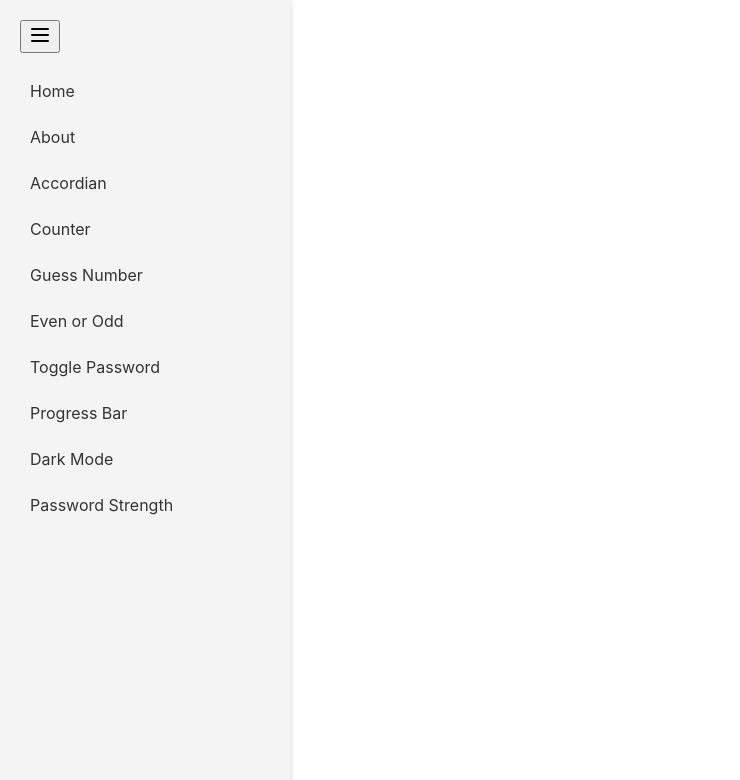
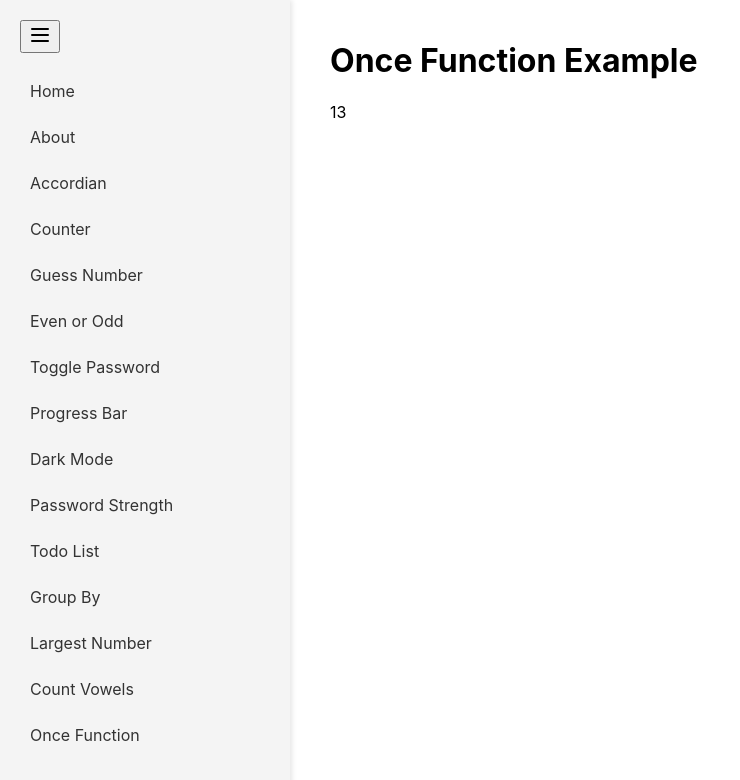
Before and after one commit to subhanbasha9494/ReactMachineCoding, a React (Create React App) app: page /once in a window 1280 px wide. Shown: the top 780 px of the page, without its empty margins (0-740 px from the left). Built offline with nearby package versions, Linux system fonts and the light colour scheme.

Commit message:
added multiple progrmas

```diff
--- a/src/App.js
+++ b/src/App.js
@@ -12,6 +12,11 @@ import Togglepassword from './components/Togglepassword';
 import ProgressBar from './components/Progressbar';
 import DarkMode from './components/DarkMode';
 import PasswordStrength from './components/PasswordStrength';
+import ChipsInput from './components/ChipInput';
+import GroupBy from './components/GroupBy';
+import LargestNumberFormed from './components/LargestNumberFormed';
+import CountVowels from './components/CountVowels';
+import Oncefn from './components/Oncefn';
 
 const App = () => {
   return (
@@ -29,6 +34,11 @@ const App = () => {
           <Route path="/progress-bar" element={<ProgressBar />} />
           <Route path="/dark-mode" element={<DarkMode />} />
           <Route path="/password-strength" element={<PasswordStrength />} />
+          <Route path="/todo-list" element={<ChipsInput />} />
+          <Route path="/groupby" element={<GroupBy />} />
+          <Route path="/largest-number" element={<LargestNumberFormed />} />
+          <Route path="/vowel" element={<CountVowels />} />
+          <Route path="/once" element={<Oncefn  />} />
         </Routes>
       </div>
     </div>
--- /dev/null
+++ b/src/components/ChipInput.js
@@ -0,0 +1,31 @@
+import { useState } from 'react'
+const ChipsInput = () => {
+    const [chips, setChips] = useState([]);
+    const [inputValue, setInputValue] = useState('');
+    const handleKeyDown = (event) => {
+        if (event.key === "Enter") {
+            setChips([...chips, inputValue]);
+            setInputValue('');
+        }
+    };
+    return (
+        <div>
+            <input type="text" placeholder="Add a chip" value={inputValue} onKeyDown={handleKeyDown} onChange={(e) => setInputValue(e.target.value)} />
+            <div>
+                {chips.map((chip, index) => {
+                    return (
+                        <div key={index} style={{ display: 'inline-block', margin: '5px', padding: '5px', border: '1px solid #ccc', borderRadius: '5px' }}>
+                            <span>{chip}</span>
+                            <button onClick={() => {
+                                setChips(chips.filter((c) => c !== chip))
+                            }}>X</button>
+                        </div>
+                    )
+                })}
+            </div>
+
+        </div>
+    )
+}
+
+export default ChipsInput;
--- /dev/null
+++ b/src/components/CountVowels.js
@@ -0,0 +1,31 @@
+import { useEffect } from "react";
+
+const CountVowels = () => {
+    const str = "Aeojjj";
+    // useEffect(() => {
+    //     console.log(CountVowels(str));
+    // }, []);
+
+    const count = (str) => {
+        // const vowels = str.toLowerCase();
+        // const matches = vowels.match(/[aeiou]/g);
+        // return matches ? matches.length : 0;
+
+        let count = 0;
+        for (let char of str.toLowerCase()) {
+            if ('aeiou'.includes(char)) {
+                count++;
+            }
+        }
+        return count;
+    }
+    // Define a regular expression to match vowels
+    return (
+        <div>
+            <h1>Count Vowels</h1>
+            {count(str)}
+        </div>
+    )
+}
+
+export default CountVowels;
--- /dev/null
+++ b/src/components/GroupBy.js
@@ -0,0 +1,32 @@
+import { useEffect } from "react";
+
+const GroupBy = () => {
+    const data = [
+        { name: 'John', age: 25 },
+        { name: 'Jane', age: 30 },
+        { name: 'Bob', age: 28 },
+        { name: 'Alice', age: 30 },
+    ];
+    useEffect(() => {
+      console.log(groupBy(data, 'age'));
+    },[])
+
+    const groupBy = (data, key) => {
+        return data.reduce((acc, curr) => {
+            const groupKey = curr[key];
+            if (!acc[groupKey]) {
+                acc[groupKey] = [];
+            }
+            acc[groupKey].push(curr);
+            return acc;
+        }, {});
+    }
+
+    return (
+        <div>
+            <h1>GroupBy</h1>
+        </div>
+    )
+}
+
+export default GroupBy;
--- /dev/null
+++ b/src/components/LargestNumberFormed.js
@@ -0,0 +1,26 @@
+import { useEffect } from "react";
+
+const arr = [3, 30, 34, 5, 9];
+
+const LargestNumberFormed = () => {
+
+    useEffect(() => {
+        console.log(largestNumber(arr));
+    }, []);
+
+    const largestNumber = (arr) => {
+        // Convert the array of numbers to strings
+        const arrStr = arr.map(num => num.toString());
+
+        // Sort the array based on custom comparator
+        arrStr.sort((a, b) => (b + a).localeCompare(a + b));
+
+        // Join the sorted array to form the largest number
+        const largestNumber = arrStr.join('');
+
+        // Handle the case where the largest number is '0'
+        return largestNumber[0] === '0' ? '0' : largestNumber;
+    }
+}
+
+export default LargestNumberFormed;
--- /dev/null
+++ b/src/components/Oncefn.js
@@ -0,0 +1,28 @@
+const Oncefn = () => {
+    const add = (a,b) => {
+    return a + b;
+}
+
+const once = (fn) => {
+    let called = false;
+    let result;
+
+    return function(...args) {
+        if (!called) {
+            called = true;
+            result = fn.apply(this, args);
+        }
+        return result;
+    };
+}
+
+const onceAdd = once(add);
+return (
+        <div>
+            <h1>Once Function Example</h1>
+            <p>{onceAdd(5,8)}</p>
+        </div>
+    );
+};
+
+export default Oncefn;
--- a/src/components/Sidebar.js
+++ b/src/components/Sidebar.js
@@ -25,6 +25,11 @@ const Sidebar = () => {
                             <li><Link to="/progress-bar" className="nav-item">Progress Bar</Link></li>
                             <li><Link to="/dark-mode" className="nav-item">Dark Mode</Link></li>
                             <li><Link to="/password-strength" className="nav-item">Password Strength</Link></li>
+                            <li><Link to="/todo-list" className="nav-item">Todo List</Link></li>
+                            <li><Link to="/groupby" className="nav-item">Group By</Link></li>
+                            <li><Link to="/largest-number" className="nav-item">Largest Number</Link></li>
+                            <li><Link to="/vowel" className="nav-item">Count Vowels</Link></li>
+                            <li><Link to="/once" className="nav-item">Once Function</Link></li>
                         </ul>
                     </nav>)}
         </div>
```
